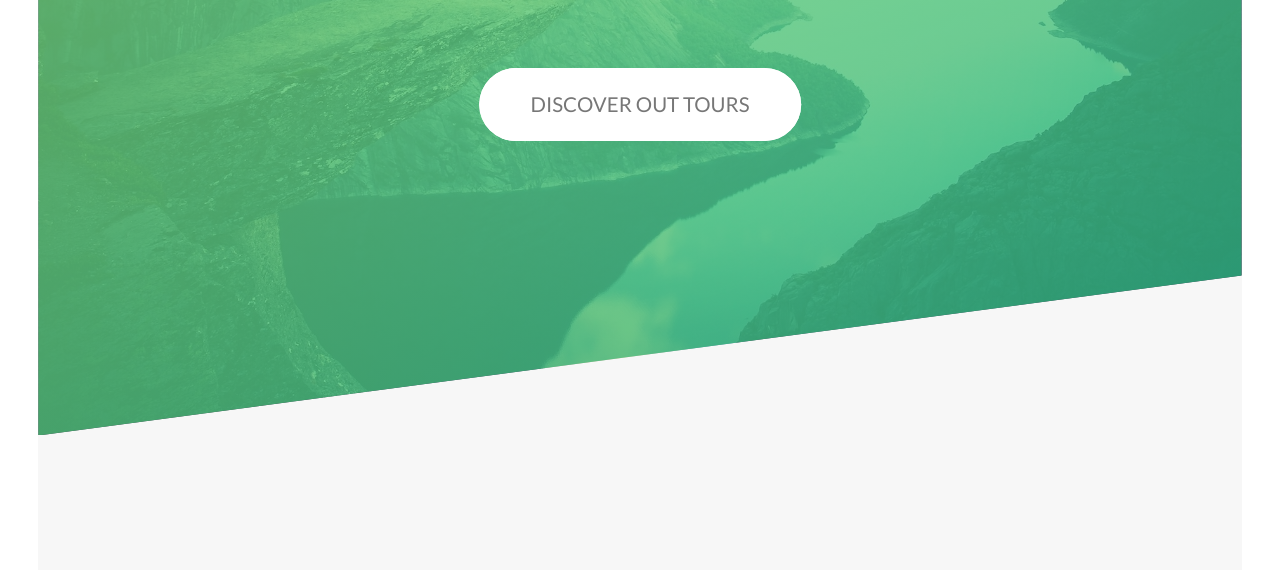
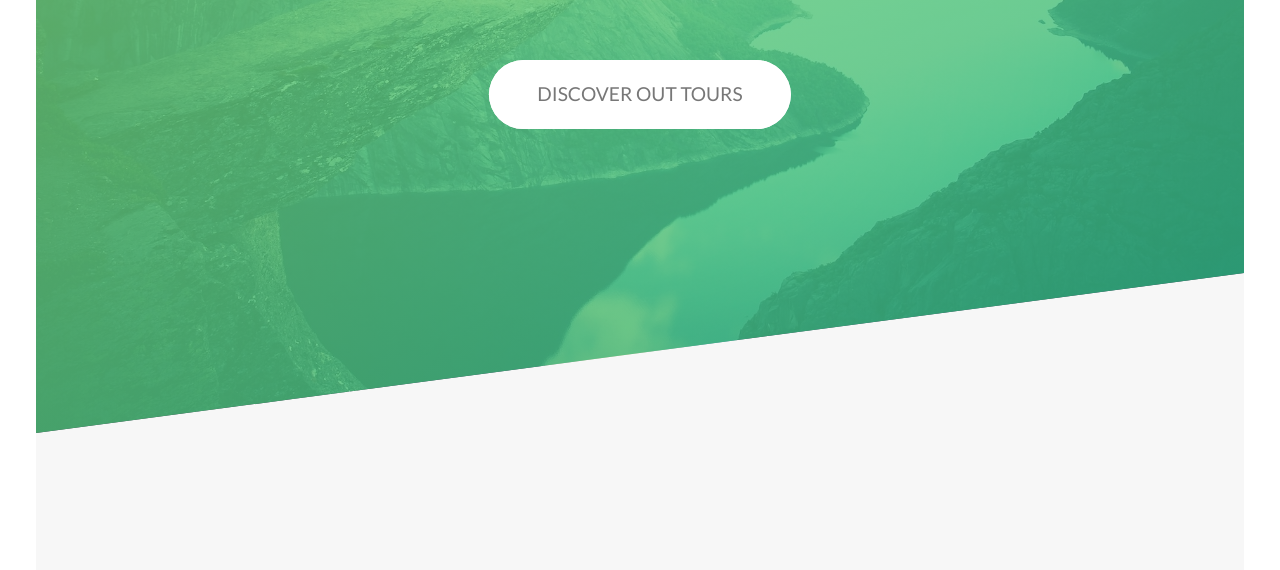
Before and after one commit to kostyatugai03/natour-project, a website: page natour/index.html in a window 1280 px wide. Shown: the part 363-933 px from the top of the page. Drawn offline with Linux system fonts and the light colour scheme.

Commit message:
font-size

```diff
--- a/natour/sass/abstracts/_mixins.scss
+++ b/natour/sass/abstracts/_mixins.scss
@@ -1,5 +1,5 @@
 @mixin clearFix {
-    &::after{
+    &::after {
         content: '';
         display: table;
         clear: both;
@@ -7,11 +7,11 @@
 }
 
 @mixin centerElement {
-    &{
+    & {
         position: absolute;
         top: 50%;
         left: 50%;
-        transform: translate(-50%,-50%);
+        transform: translate(-50%, -50%);
     }
 }
 
@@ -26,12 +26,6 @@
 1800 + : Big Screen
 */
 
-@mixin respond-phone {
-    @media (max-width: 600px){
-        @content;
-    }
-}
-
 
 /*
 $breakpoint arguement choices:
@@ -40,17 +34,34 @@ $breakpoint arguement choices:
 - tab-land
 - big-desktop
 */
-@mixin respond($breakpoint){
-    @if $breakpoint == phone {
-        @media (max-width: 600px){ @content; }
+
+// 1em = 16px
+@mixin respond($breakpoint) {
+    @if $breakpoint==phone {
+        @media (max-width: 37.5em) {
+            // 600px
+            @content;
+        }
     }
-    @if $breakpoint == tab-port {
-        @media (max-width: 900px){ @content; }
+
+    @if $breakpoint==tab-port {
+        @media (max-width: 56.25em) {
+            // 900px
+            @content;
+        }
     }
-    @if $breakpoint == tab-land {
-        @media (max-width: 1200px){ @content; }
+
+    @if $breakpoint==tab-land {
+        @media (max-width: 75em) {
+            // 1200px
+            @content;
+        }
     }
-    @if $breakpoint == big-desktop {
-        @media (max-width: 1800px){ @content; }
+
+    @if $breakpoint==big-desktop {
+        @media (max-width: 112.5em) {
+            // 1800px
+            @content;
+        }
     }
 }
--- a/natour/sass/base/_base.scss
+++ b/natour/sass/base/_base.scss
@@ -8,22 +8,22 @@
 
 html {
   //THis defines what 1rem is
-  font-size: 62.5%;
+  font-size: 62.5%; //1rem = 10px; 10/16px = 62.5%
 
-  @include respond(phone) {
-    font-size: 50%;
+  @include respond(big-desktop) {
+    font-size: 75%; // 1rem = 12px; 12/16 = 75%;
   }
+
+  @include respond(tab-land) {
+    font-size: 56.25%; // 1rem = 9px; 9/16 = 56.25%;
+  }
+
   @include respond(tab-port) {
-    font-size: 60%;
+    font-size: 50%; // 1rem = 8px; 8/16 = 50%;
   }
-  @include respond(tab-land) {
-    font-size: 70%;
-  }
-  @include respond(big-desktop) {
-    font-size: 80%;
-  }
+
 }
 
-body{
+body {
   box-sizing: border-box;
 }
```
Also changed, not shown: natour/css/style.css, 1 other file.
